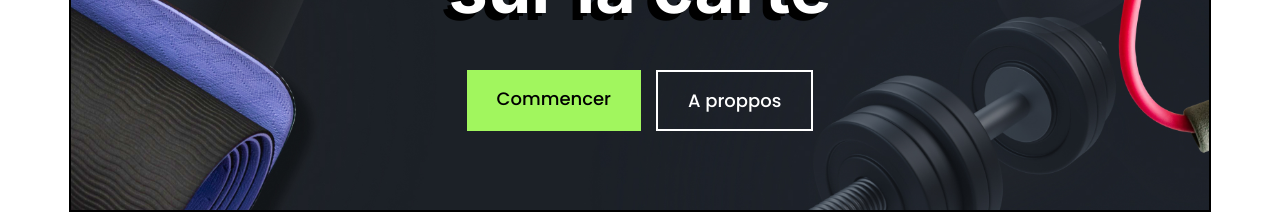
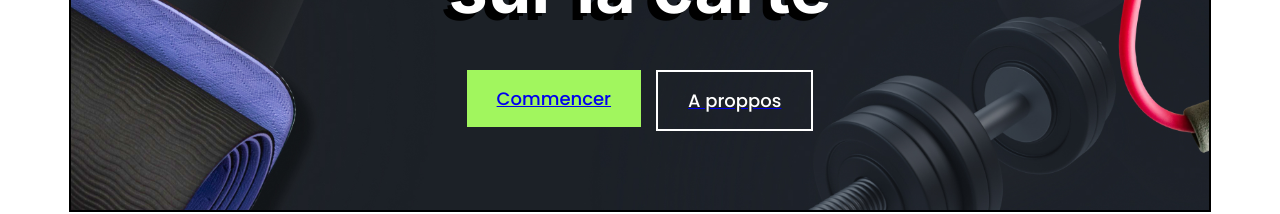
Before and after one commit to chanka1021/FlexZone, a React (Create React App) app: page / in a window 1280 px wide. Shown: the part 429-643 px from the top of the page. Built offline with nearby package versions, Linux system fonts and the light colour scheme; no server answers.

Commit message:
adding the link to about page

```diff
--- a/src/components/HomeTitle.js
+++ b/src/components/HomeTitle.js
@@ -1,17 +1,29 @@
-import React from 'react'
-import './styles/SectionTitle.css'
+import React from "react";
+import "./styles/SectionTitle.css";
+import { Link } from "react-router-dom";
 
 function HomeTitle(props) {
-    return (
-        <div className='HomeSectionTitle' style={{ backgroundImage: `url(${props.img})` }}>
-            <p className='SectionTitle'>Faites briller votre salle de sport <br/> sur la carte</p>
-            <div className='btns'>
-            <div className='MainBtn'>Commencer</div>
-            <span/>
-            <div className='SecBtn'>A proppos</div>
-            </div>
-        </div>
-    )
+  return (
+    <div
+      className="HomeSectionTitle"
+      style={{ backgroundImage: `url(${props.img})` }}
+    >
+      <p className="SectionTitle">
+        Faites briller votre salle de sport <br /> sur la carte
+      </p>
+      <div className="btns">
+        <Link to={"/clubs"}>
+          {" "}
+          <div className="MainBtn">Commencer</div>
+        </Link>
+        <span />
+        <Link to={"/about"}>
+          {" "}
+          <div className="SecBtn">A proppos</div>
+        </Link>
+      </div>
+    </div>
+  );
 }
 
-export default HomeTitle
+export default HomeTitle;
```
